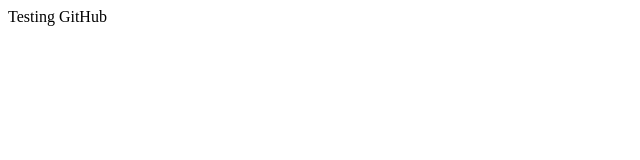
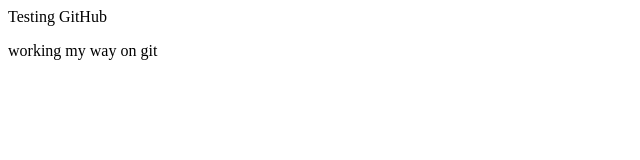
Before and after one commit to cidluizzanella/LearningGit, a plain HTML site: page index.html in a window 1280 px wide. Shown: the whole page, without its empty margins (0-640 px from the left). Drawn offline with Linux system fonts and the light colour scheme.

Commit message:
Modified Index file

```diff
--- a/index.html
+++ b/index.html
@@ -1 +1,2 @@
 <p>Testing GitHub</p>
+<p>working my way on git</p>
```
